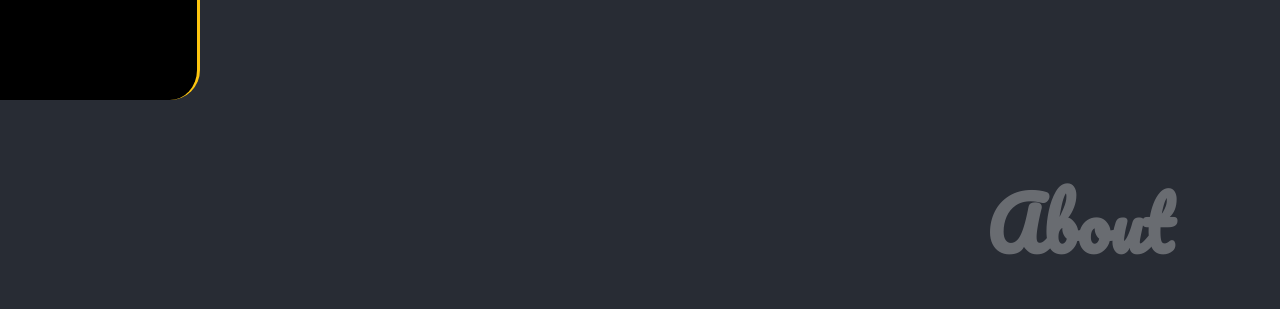
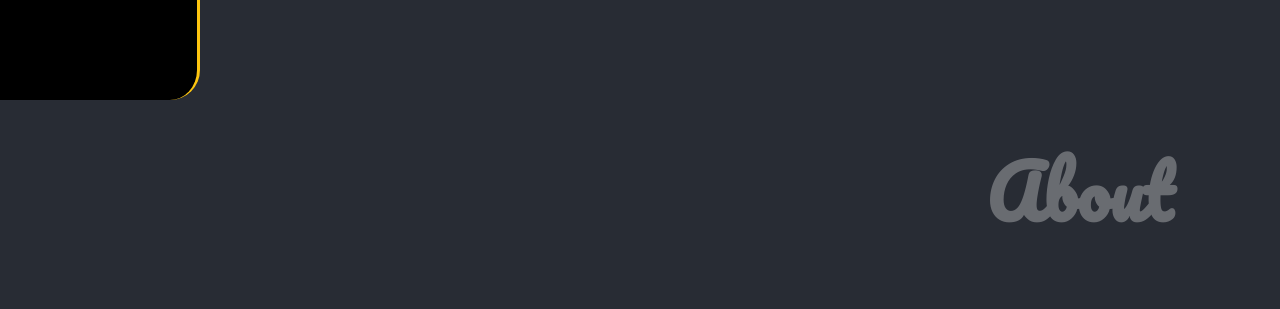
Before and after one commit to Raj-1313/Raj-1313.github.io, a React (Create React App) app in the folder my_portfolio/: page / in a window 1280 px wide. Shown: the part 700-1009 px from the top of the page. Built offline with nearby package versions, Linux system fonts and the light colour scheme; a web font is replaced by a local one.

Commit message:
scrollbar updated

```diff
--- a/my_portfolio/src/App.css
+++ b/my_portfolio/src/App.css
@@ -14,19 +14,22 @@
   animation: mymove 4s infinite;
 }
 ::-webkit-scrollbar {
-  width: 10px;
+  width: 16px;
+
 }
-::-webkit-scrollbar-track {
-  box-shadow: inset 0 0 5px grey;
-  border-radius: 10px;
-}
-::-webkit-scrollbar-thumb {
-  background: red;
-  border-radius: 10px;
-}
+ ::-webkit-scrollbar-track {
+   border: none;
+   background-color: #282c34;
+  }
+  ::-webkit-scrollbar-thumb {
+    background: #fdc50f;
+    border-bottom-left-radius: 10px;
+    border-top-left-radius: 10px;
+  }
 
-::-webkit-scrollbar-thumb:hover {
-  background: #b30000;
+  ::-webkit-scrollbar-thumb:hover {
+  box-shadow: inset 0 0 5px rgb(164, 219, 70);
+  background: #fb982f;
 }
 /* @keyframes mymove {
     0% {background-color: #282c34 }
@@ -187,3 +190,9 @@
   z-index: 1;
   position: relative;
 }
+
+.btn{
+  border-radius:12px;
+  background: linear-gradient(180deg, #fdc50f 26.71%, #fb982f 99.36%);
+  box-shadow: 0px 20px 24px 3px rgba(251,161,40,0,42);
+}
--- a/my_portfolio/src/Components/AboutMe/About.jsx
+++ b/my_portfolio/src/Components/AboutMe/About.jsx
@@ -3,8 +3,8 @@ import { Box,  Grid, Img } from "@chakra-ui/react";
 import "./About.css";
 const About = () => {
   return (
-    <Box id="about"   mb='20px'>
-         <Box pt={{sm:'40px'}}  className="skillsHeader">
+    <Box id="about" pt={{base:'70px',lg:'2'}} mb='20px'>
+         <Box  className="skillsHeader">
                 <h2>About</h2>
             </Box>
         <Grid display="grid" gap='9' gridTemplateColumns={{sm:"repeat(1,1fr)" ,md:"repeat(2,1fr)" ,lg:'30% 65%' }}pt="40px">
--- a/my_portfolio/src/Components/Contect/Contect.jsx
+++ b/my_portfolio/src/Components/Contect/Contect.jsx
@@ -20,7 +20,7 @@ let objData={
 console.log(objData)
 }
   return (
-    <Box id="contect" mt={{ sm: "70px" }}   background='#292721aa' borderTopRadius='30'>
+    <Box id="contect" mt={{base: "70px",lg:'2' }}  background='#292721aa' borderTopRadius='30'>
       <Box pt={{ sm: "40px" }} className="skillsHeader">
         <h2>Contact Me...</h2>
       </Box>
--- a/my_portfolio/src/Components/Contect/Portfolio.js
+++ b/my_portfolio/src/Components/Contect/Portfolio.js
@@ -9,7 +9,7 @@ export const socialMediaLinks = [
       id:1,
       name: "Email",
       contact_info: 'raj1rathore.1@gmail.com',
-      link: "raj1rathore.1@gmail.com",
+      link: "mailto:raj1rathore.1@gmail.com",
       fontAwesomeIcon: <MdMarkEmailRead/>, // Reference https://fontawesome.com/icons/google?style=brands
       backgroundColor: "#D14836", // Reference https://simpleicons.org/?q=gmail
     },
@@ -17,7 +17,7 @@ export const socialMediaLinks = [
         id:2,
       name: "Phone",
       contact_info: "+91 9784070693",
-      link: "#",
+      link: "tel:9784070693",
       fontAwesomeIcon: <ImPhoneHangUp/>, // Reference https://fontawesome.com/icons/instagram?style=brands
       backgroundColor: "Blue", // Reference https://simpleicons.org/?q=instagram
     },
--- a/my_portfolio/src/Components/Github/Calender.jsx
+++ b/my_portfolio/src/Components/Github/Calender.jsx
@@ -22,10 +22,10 @@ function Github() {
   };
 
   return (
-    <Box  pt={{sm:'30px'}} w='full'  mt='50px' mb='25' id='Github' >
+    <Box  pt={{base:'60px',lg:'2'}} w='full'  mt='50px'  id='Github' >
 
 
-        <Box  pt={{sm:'30px'}} className="skillsHeader">
+        <Box  className="skillsHeader">
         <h2 > GITHUB STATS </h2>
         </Box>
 
--- a/my_portfolio/src/Components/Projects/Project.css
+++ /dev/null
@@ -1,5 +0,0 @@
-.btn{
-    border-radius:12px;
-    background: linear-gradient(180deg, #fdc50f 26.71%, #fb982f 99.36%);
-    box-shadow: 0px 20px 24px 3px rgba(251,161,40,0,42);
-}
--- a/my_portfolio/src/Components/Projects/ProjectCard.jsx
+++ b/my_portfolio/src/Components/Projects/ProjectCard.jsx
@@ -1,5 +1,5 @@
 import React from "react";
-import "./Project.css";
+
 import {
   Badge,
   Box,
--- a/my_portfolio/src/Components/Projects/Projects.jsx
+++ b/my_portfolio/src/Components/Projects/Projects.jsx
@@ -1,7 +1,7 @@
 import { Box } from '@chakra-ui/react';
 import {  VerticalTimeline,  VerticalTimelineElement,} from 'react-vertical-timeline-component';
 import 'react-vertical-timeline-component/style.min.css';
-import "./Project.css"
+
 import { ReactIcon } from 'react-webtech-animated-icons';
 import ProjectCard from './ProjectCard';
 import Zoomcar from "../../img/Zoomcar.png";
@@ -56,8 +56,8 @@ const project = [{
 ]
 
 return (
-  <Box  id='project'    pt={{sm:'10px'}}>
-     <Box  className="skillsHeader"  mt='16' mb='25'>
+  <Box  id='project'   pt={{base:'60px',lg:'2'}}>
+     <Box  className="skillsHeader"  mt='5' mb='25'>
                 <h2  >PROJECTS</h2>
             </Box>
   <VerticalTimeline lineColor={linearColor}  className="vertical-line">
```
